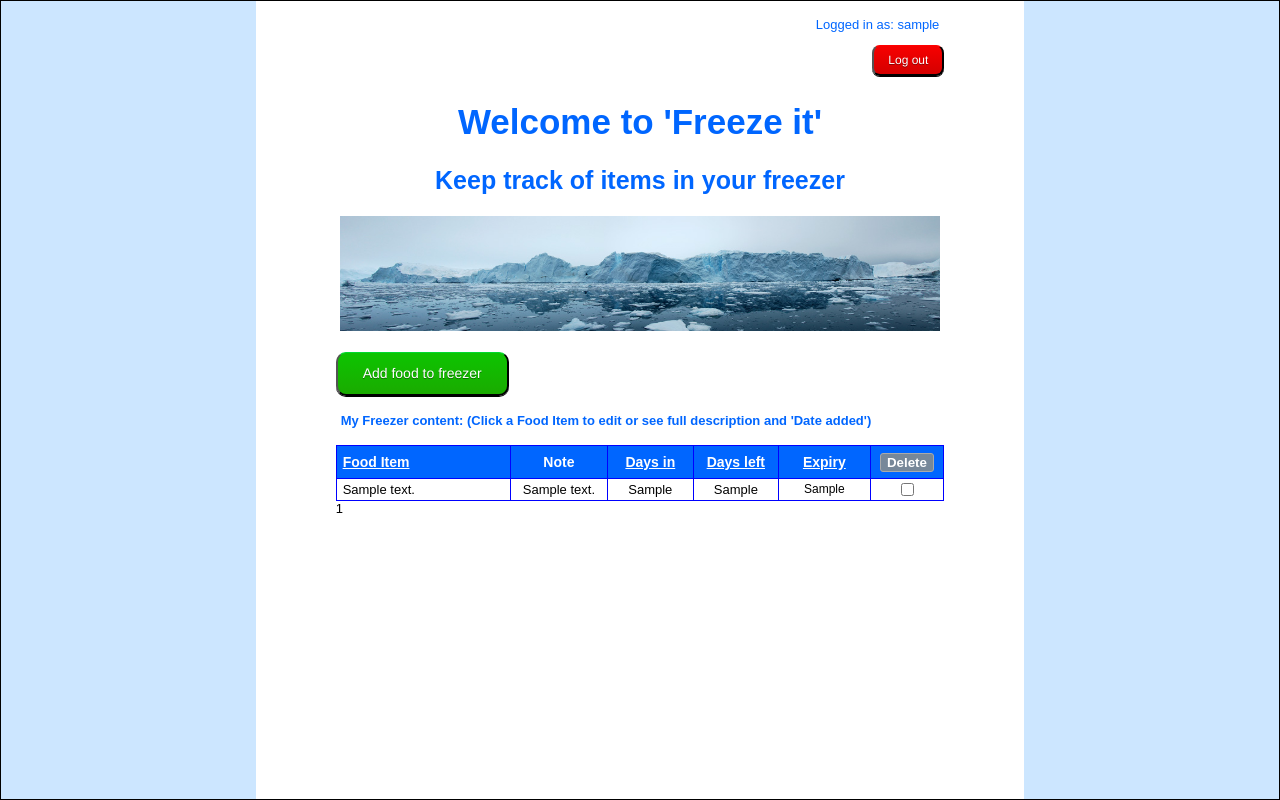
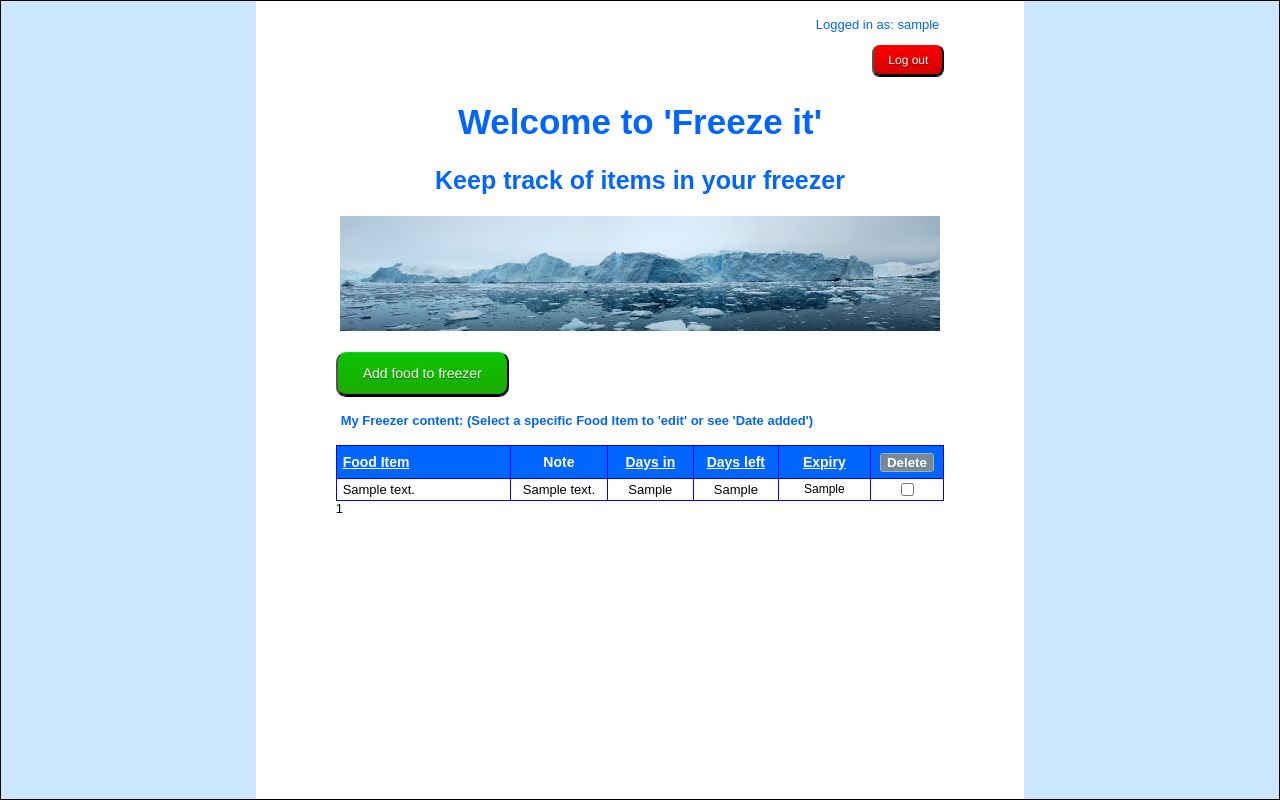
Before and after one commit to kirstine78/freeze-it, a Python web app: template templates/frontpage.html in a window 1280 px wide. Run offline with Jinja, Linux system fonts and the light colour scheme; the template is opened without the code that fills it: most values are stand-ins (such as "Sample title", 1, 10 or a date in 2020).

```diff
--- a/templates/frontpage.html
+++ b/templates/frontpage.html
@@ -278,7 +278,8 @@
 											{% if food_items == None %}
 												<p class="blue"><b>Your Freezer is currently empty!</b></p>
 											{% else %}
-												<p class="blue"><b>My Freezer content: (Click a Food Item to edit or see full description and 'Date added')</b></p>
+												<p class="blue"><b>My Freezer content: (Select a specific Food Item to 'edit' or see 'Date added')</b></p>
+
 											{% endif %}
 
 										</td>
```
